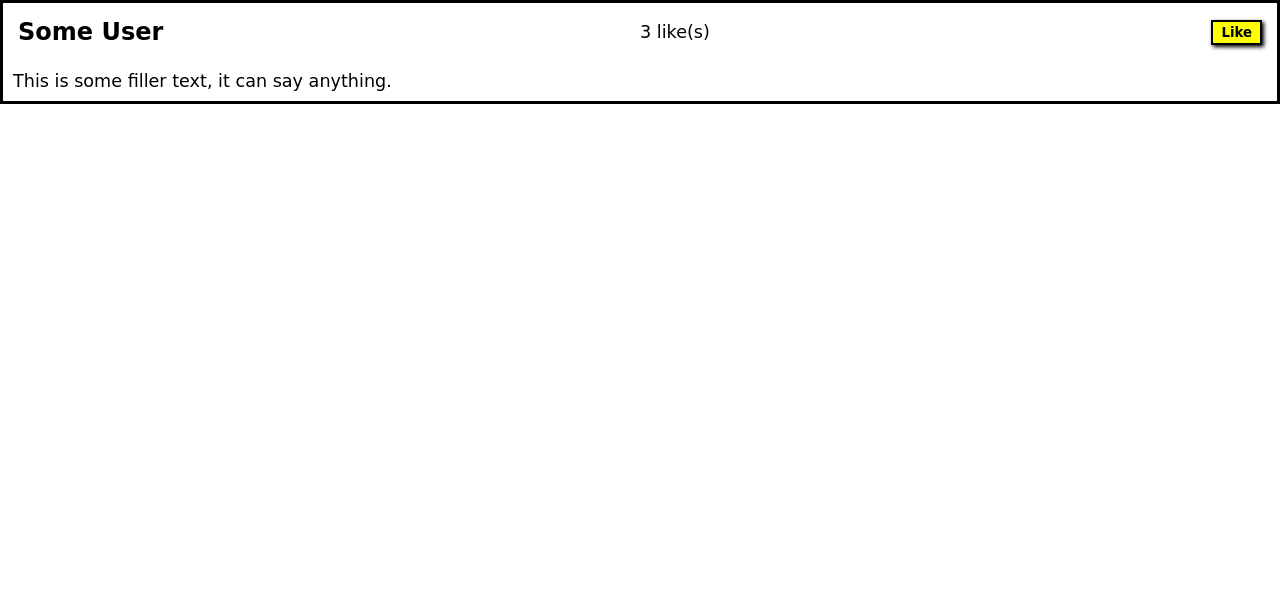
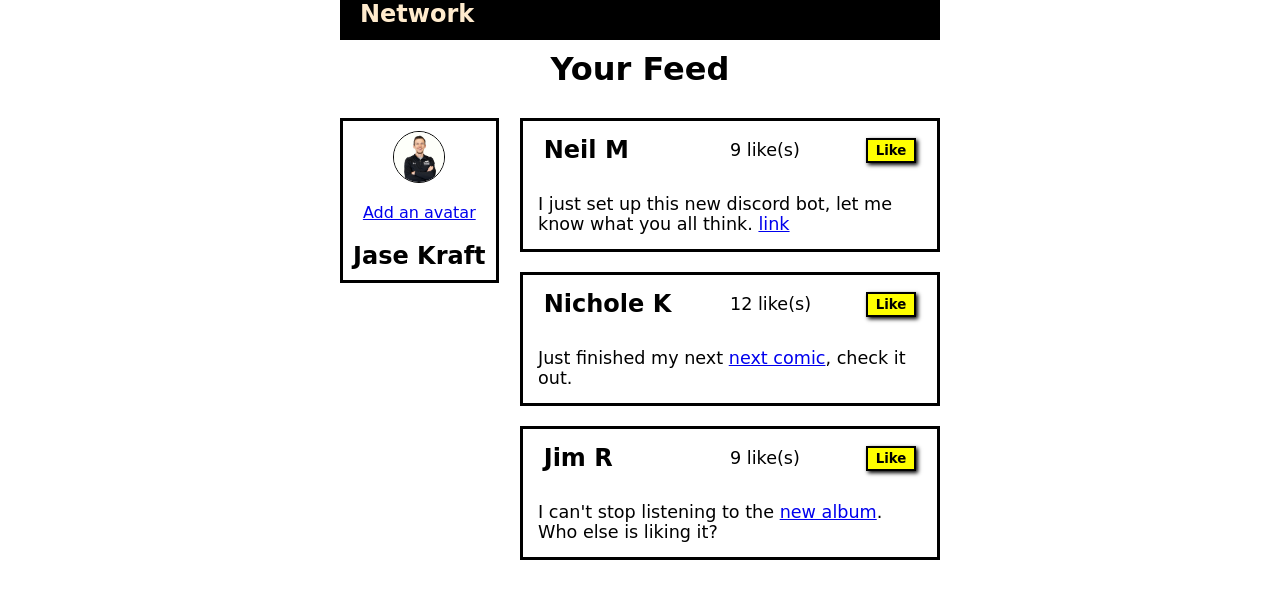
Before and after one commit to jase-k/likes, a plain HTML site: page index.html in a window 1280 px wide. Drawn offline with Linux system fonts and the light colour scheme.

Commit message:
Finished Final Project

```diff
--- a/index.html
+++ b/index.html
@@ -9,18 +9,59 @@
     <title>Likes</title>
 </head>
 <body>
+    <div id="navBar">
+        <h2>Network</h2>
+    </div>
+    <div id="feed">
+        <h1>Your Feed</h1>
+        <div class="profile box">
+            <img src="images/profile.jpg" alt="profile photo" id="profilePhoto">
+            <a href="index.html">Add an avatar</a>
+            <h2>Jase Kraft</h2>
+        </div>
+        <div class="feedcontent">
             <div class = "box">
                 <div class="upper">
                     <div class="left">
-                <h2>Some User</h2>
+                        <h2>Neil M</h2>
                     </div>
                     <div class="right">
-                <p><span class="number">3</span> like(s)</p>
+                        <p><span class="number">9</span> like(s)</p>
                         <button class="like" onclick="increaseLike(this)">Like</button>
                     </div>
                 </div>
                 <div class="lower">
-            <p>This is some filler text, it can say anything.</p>
+                    <p>I just set up this new discord bot, let me know what you all think. <a href="index.html">link</a></p>
+                </div>
+            </div>
+            <div class = "box">
+                <div class="upper">
+                    <div class="left">
+                        <h2>Nichole K</h2>
+                    </div>
+                    <div class="right">
+                        <p><span class="number">12</span> like(s)</p>
+                        <button class="like" onclick="increaseLike(this)">Like</button>
+                    </div>
+                </div>
+                <div class="lower">
+                    <p>Just finished my next <a href="index.html">next comic</a>, check it out.</p>
+                </div>
+            </div>
+            <div class = "box">
+                <div class="upper">
+                    <div class="left">
+                        <h2>Jim R</h2>
+                    </div>
+                    <div class="right">
+                        <p><span class="number">9</span> like(s)</p>
+                        <button class="like" onclick="increaseLike(this)">Like</button>
+                    </div>
+                </div>
+                <div class="lower">
+                    <p>I can't stop listening to the <a href="index.html">new album</a>. Who else is liking it?</p>
+                </div>
+            </div>
         </div>
     </div>
 </body>
--- a/style.css
+++ b/style.css
@@ -6,6 +6,35 @@
 
 p{
     font-size: 1.1em;
+}
+
+body{
+    width: 600px;
+    margin: 0px auto;
+}
+
+
+#navBar {
+    height: 40px;
+    background-color: black;
+    color: blanchedalmond;
+}
+
+#navBar h2{
+    padding-left: 20px;
+}
+
+#feed {
+    display: flex;
+    flex-direction: row;
+    flex-wrap: wrap;
+    justify-content: space-between;
+}
+
+h1{
+    width: 100%;
+    text-align: center;
+    padding: 10px;
 }
 
 .like {
@@ -17,16 +46,19 @@ p{
     border: 3px solid black;
     display: flex;
     flex-direction: column;
+    align-items: center;
+    margin-top: 20px;
 }
 
 .upper{
     display: flex;
     justify-content: space-between;
     padding: 15px;
+    width: 90%;
 }
 
 .lower{
-    padding: 10px;
+    padding: 15px;
 }
 
 .left  {
@@ -46,3 +78,22 @@ p{
     padding: 3px 8px;
     font-weight: bolder;
 }
+
+.profile{
+    height: fit-content;
+}
+
+.profile > *{
+    margin: 10px;
+}
+
+#profilePhoto {
+    height: 50px;
+    width: 50px;
+    border: 1px solid black;
+    border-radius: 50%;
+}
+
+.feedcontent {
+    max-width: 70%;
+}
```
Also changed, not shown: images/profile.jpg (added). Lines whose indentation alone changed are shown as unchanged.
